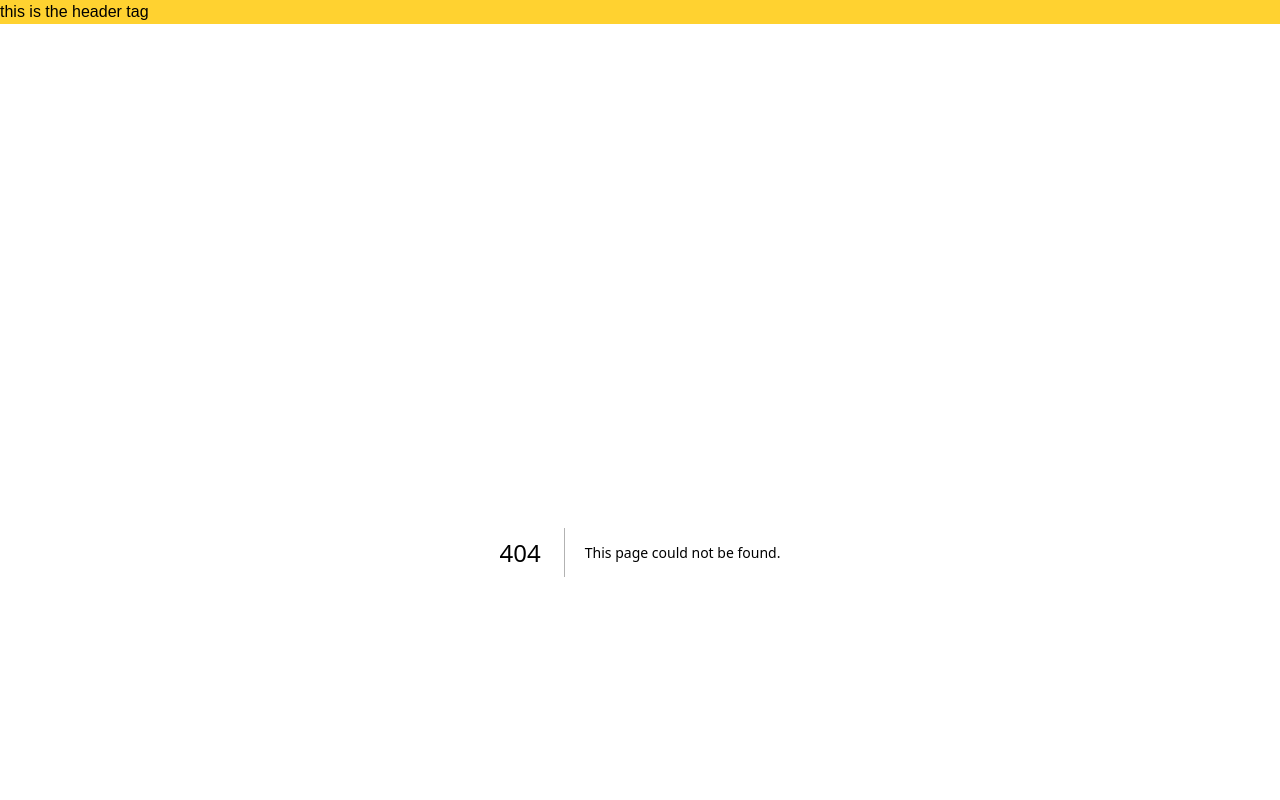
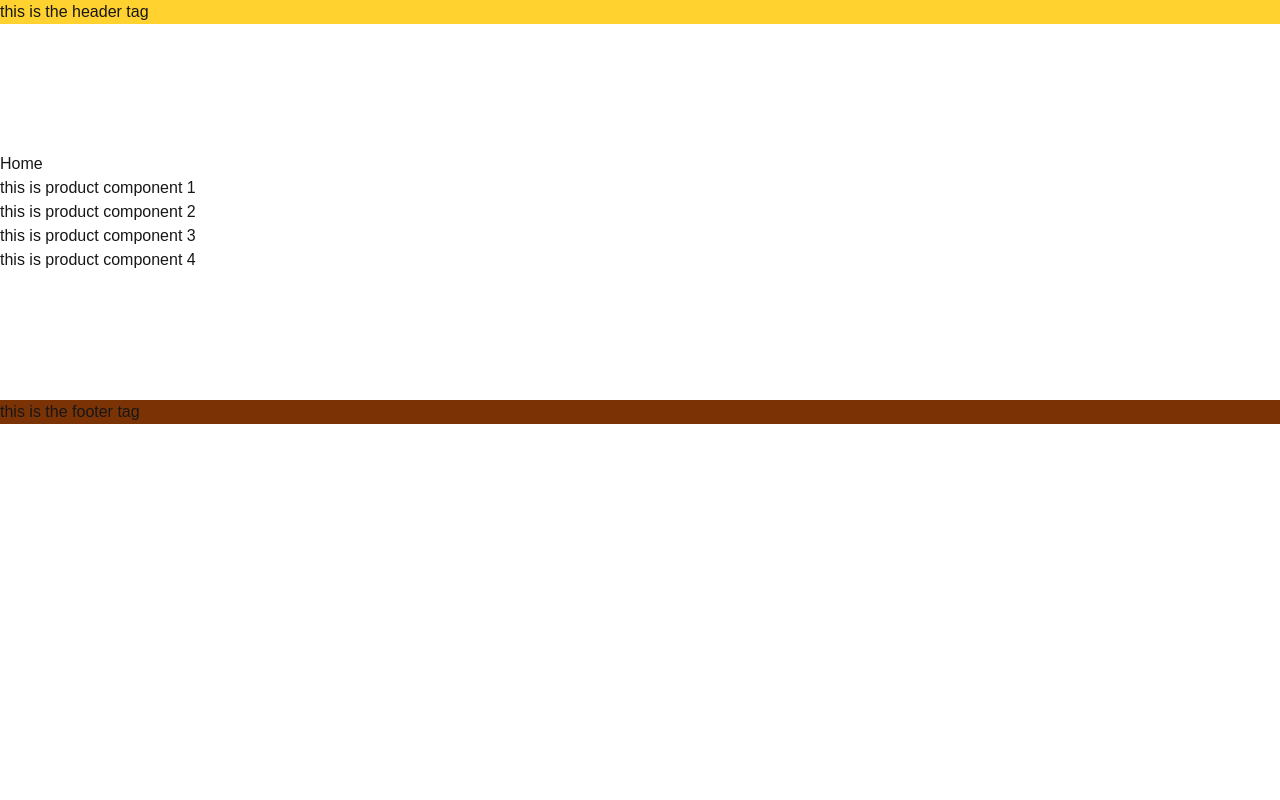
Before and after one commit to MogesBekele/next, a Next.js app: page /products in a window 1280 px wide. Before the commit this address had no page. Shown: the top 800 px of the page. Built offline with nearby package versions, Linux system fonts and the light colour scheme.

Commit message:
dynamic routes

```diff
--- a/src/app/page.tsx
+++ b/src/app/page.tsx
@@ -6,7 +6,7 @@ export default function Home() {
 
   <h1>wellcome to home page</h1>
   <Link href="/blog/first">blog</Link>
-  <Link href='/counter'>counter</Link>
+  <Link href='/products'>product</Link>
 
 
   </>
--- /dev/null
+++ b/src/app/products/page.tsx
@@ -0,0 +1,20 @@
+
+import Link from "next/link"
+export default function ProductComponent(){
+
+
+return(
+
+  <div>
+    <Link href="/">  Home</Link>
+
+  <h1>this is product component 1</h1>
+   <h1>this is product component 2</h1>
+    <h1>this is product component 3</h1>
+     <h1>this is product component 4</h1>
+  </div>
+)
+
+
+
+}
```
